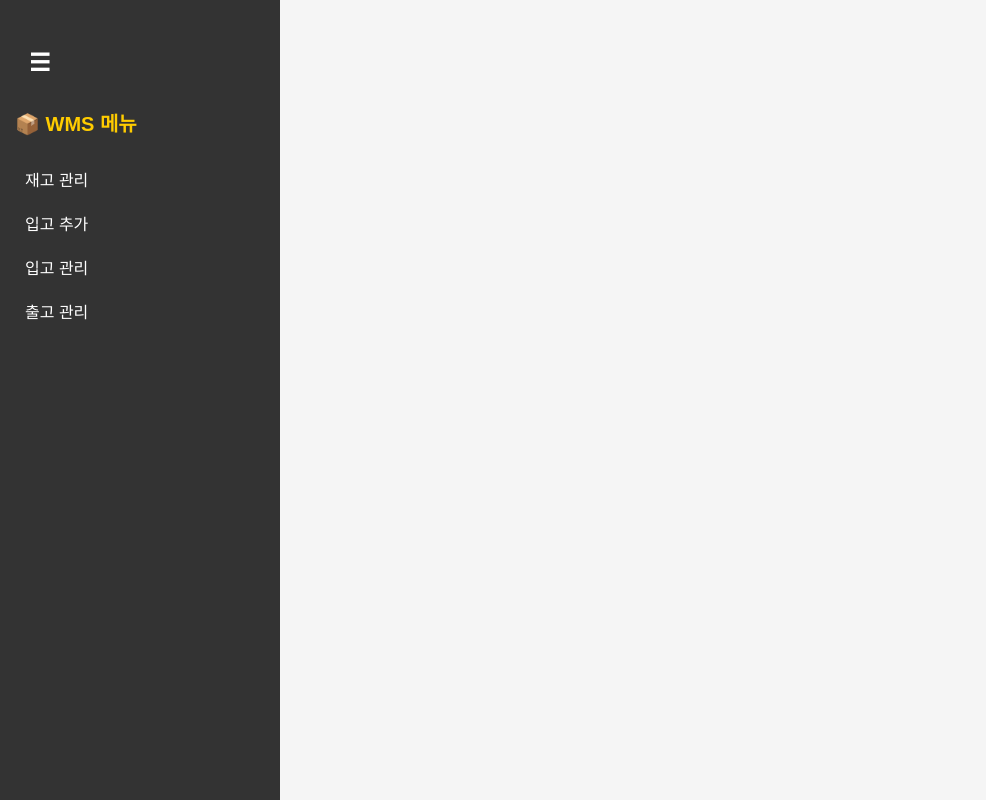
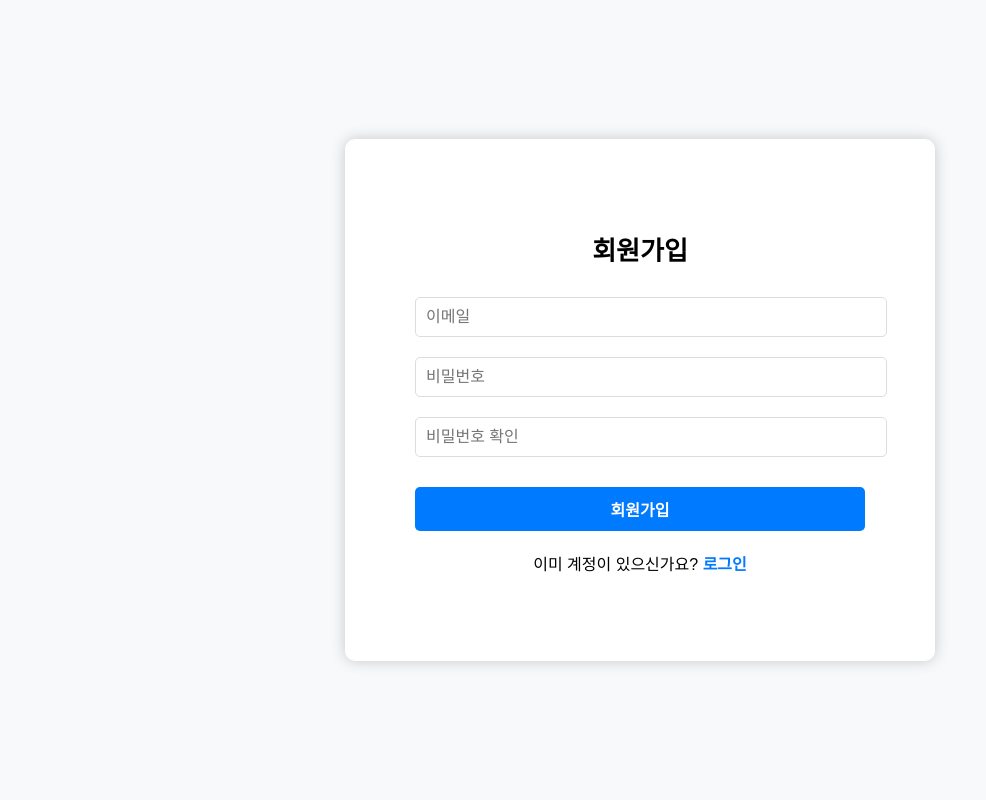
Before and after one commit to WMS901/wms-front, a React (Vite) app: page /signup in a window 1280 px wide. Shown: the whole page, without its empty margins (0-986 px from the left). Built offline with nearby package versions, Linux system fonts and the light colour scheme; no server answers.

Commit message:
add base url

```diff
--- a/src/App.jsx
+++ b/src/App.jsx
@@ -1,20 +1,20 @@
 import { BrowserRouter as Router, Routes, Route, Navigate } from "react-router-dom";
+import Signup from "./pages/Signup";
+import Login from "./pages/Login";
 import Layout from "./components/Layout";
 import Inventory from "./pages/Inventory";
 import InboundNew from "./pages/InboundNew";
 import Inbound from "./pages/Inbound";
 import Outbound from "./pages/Outbound";
 import OutboundRequest from "./pages/OutboundRequest";
-import Login from "./pages/Login";
-import Register from "./pages/Register";  // ✅ 회원가입 추가
 
 const App = () => {
   return (
     <Router>
       <Routes>
         {/* ✅ 로그인과 회원가입은 Layout 적용 X (전체 페이지 차지해야 함) */}
+        <Route path="/signup" element={<Signup />} />
         <Route path="/login" element={<Login />} />
-        <Route path="/register" element={<Register />} />
 
         {/* ✅ 나머지는 Layout 안에서 표시 */}
         <Route
--- a/src/pages/Inbound.jsx
+++ b/src/pages/Inbound.jsx
@@ -1,9 +1,11 @@
+import { useState, useEffect } from "react";
 import { useNavigate } from "react-router-dom";
+import API_BASE_URL from "../config";
 import "../styles/Inventory.css"; // ✅ 재고 관리와 같은 스타일 적용
 
 const Inbound = () => {
   const [inboundItems, setInboundItems] = useState([]);
-  // const navigate = useNavigate();
+  const navigate = useNavigate();
 
   useEffect(() => {
     fetchInboundItems();
@@ -11,7 +13,7 @@ const Inbound = () => {
 
   const fetchInboundItems = async () => {
     try {
-      const response = await fetch("/api/inbound");
+      const response = await fetch(`${API_BASE_URL}/api/inbound`);
       if (!response.ok) throw new Error("데이터 불러오기 실패");
 
       const data = await response.json();
--- a/src/pages/InboundNew.jsx
+++ b/src/pages/InboundNew.jsx
@@ -1,5 +1,6 @@
 import { useState } from "react";
 import { useNavigate } from "react-router-dom";
+import API_BASE_URL from "../config";
 import "../styles/InboundNew.css"; // ✅ 스타일 추가
 
 const InboundNew = () => {
@@ -21,7 +22,7 @@ const InboundNew = () => {
     e.preventDefault();
 
     try {
-      const response = await fetch("/api/inbound", {
+      const response = await fetch( `${API_BASE_URL}/api/inbound`, {
         method: "POST",
         headers: {
           "Content-Type": "application/json",
--- a/src/pages/Login.jsx
+++ b/src/pages/Login.jsx
@@ -1,6 +1,7 @@
 import { useState } from "react";
 import { useNavigate } from "react-router-dom";
 import { Link } from "react-router-dom";
+import API_BASE_URL from "../config";
 import "../styles/login.css"; // ✅ 스타일 파일 추가
 
 const Login = () => {
@@ -14,7 +15,7 @@ const Login = () => {
     setErrorMessage(""); // ✅ 이전 오류 메시지 초기화
 
     try {
-      const response = await fetch("/api/user/login", {
+      const response = await fetch( `${API_BASE_URL}/api/user/login`, {
         method: "POST",
         headers: {
           "Content-Type": "application/json",
--- a/src/pages/Outbound.jsx
+++ b/src/pages/Outbound.jsx
@@ -1,10 +1,11 @@
 import { useEffect, useState } from "react";
 import { useNavigate } from "react-router-dom";
+import API_BASE_URL from "../config";
 import "../styles/Inventory.css";
 
 const Outbound = () => {
   const [outboundItems, setOutboundItems] = useState([]);
-  // const navigate = useNavigate();
+  const navigate = useNavigate();
 
   useEffect(() => {
     fetchOutboundItems();
--- a/src/pages/OutboundRequest.jsx
+++ b/src/pages/OutboundRequest.jsx
@@ -1,5 +1,6 @@
 import { useState, useEffect } from "react";
 import { useNavigate } from "react-router-dom";
+import API_BASE_URL from "../config";
 import "../styles/OutboundRequest.css"; // ✅ 스타일 적용
 
 const OutboundRequest = ({ selectedItem }) => {
@@ -26,7 +27,7 @@ const OutboundRequest = ({ selectedItem }) => {
     }
 
     try {
-      const response = await fetch("/api/outbound", {
+      const response = await fetch( `${API_BASE_URL}/api/outbound`, {
         method: "POST",
         headers: {
           "Content-Type": "application/json",
--- a/src/pages/Register.jsx
+++ b/src/pages/Signup.jsx
@@ -1,8 +1,9 @@
 import { useState } from "react";
 import { Link, useNavigate } from "react-router-dom";
-import "../styles/register.css"; // ✅ 스타일 파일 추가
+import API_BASE_URL from "../config";
+import "../styles/register.css";
 
-const Register = () => {
+const Signup = () => {
   const navigate = useNavigate();
   const [formData, setFormData] = useState({
     name: "",
@@ -25,13 +26,12 @@ const Register = () => {
     }
 
     try {
-      const response = await fetch("/api/user/register", {
+      const response = await fetch(`${API_BASE_URL}/api/user/signup`, {
         method: "POST",
         headers: {
           "Content-Type": "application/json",
         },
         body: JSON.stringify({
-          name: formData.name,
           email: formData.email,
           password: formData.password,
         }),
@@ -50,7 +50,7 @@ const Register = () => {
   };
 
   return (
-    <div className="register-container"> {/* ✅ 수정된 클래스명 */}
+    <div className="register-container">
       <div className="form-box">
         <h2>회원가입</h2>
         {error && <p className="error">{error}</p>}
@@ -68,4 +68,4 @@ const Register = () => {
   );
 };
 
-export default Register;
+export default Signup;
```
